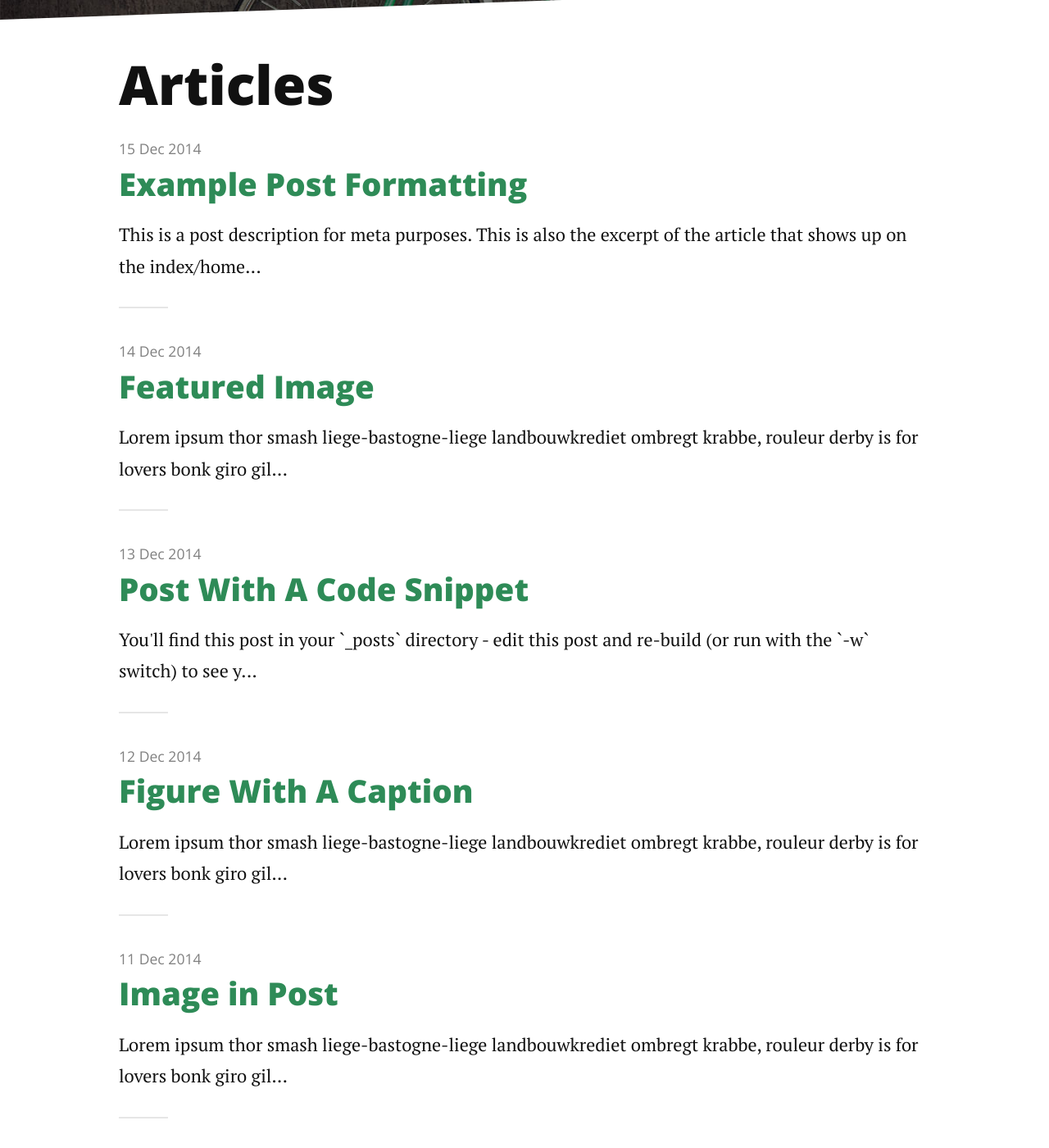
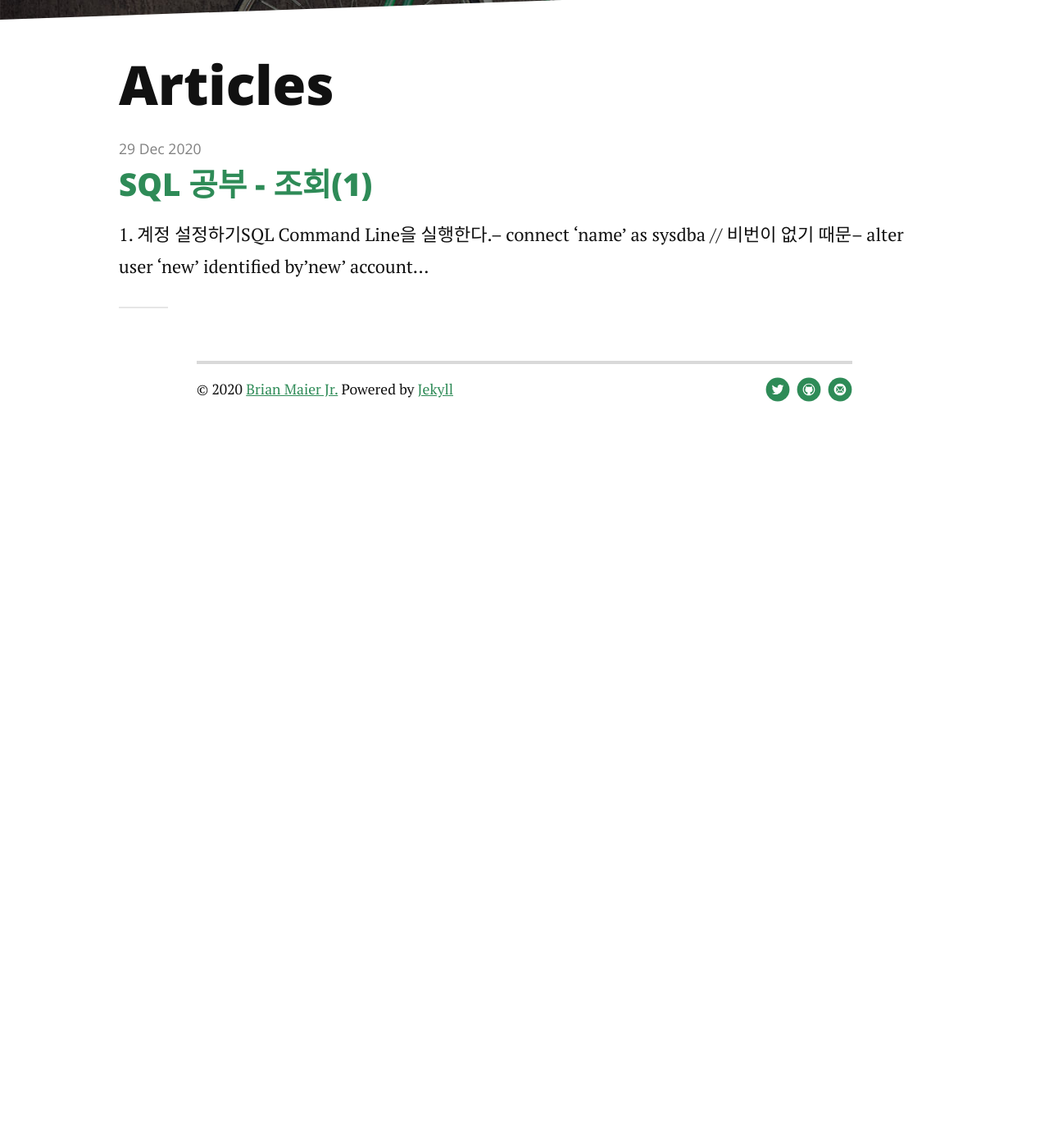
Before and after one commit to kentsang45/crobbitkent.github.io, a Jekyll site: the page built from articles.md, in a window 1280 px wide and 1400 px high, scrolled down 270 px. Shown: the whole window at 82% size. Built offline with Jekyll 4.4.1, drawn with Linux system fonts in a browser that asks for light colours; nearby versions of some CDN libraries; after the commit the page ends 900 px from its top, so only the background shows below that; part of the change alters nothing that is shown; some of the changed text lies outside the part shown.

```diff
--- a/_includes/header.html
+++ b/_includes/header.html
@@ -8,8 +8,7 @@
                      <a href="{{ link.url | prepend: site.baseurl }}">{{ link.title }}</a>
                  </li>
                  {%- endfor -%}
-                 <li> <a href="https://github.com/brianmaierjr/long-haul" target="_blank">GitHub</a></li>
-                 <li><a href="https://github.com/brianmaierjr/long-haul/archive/master.zip">Download Theme</a></li>
+                 <li> <a href="https://github.com/crobbitkent/" target="_blank">GitHub</a></li>
              </ul>
          </nav>
      </div>
--- a/_posts/2014-12-10-test-post.markdown
+++ /dev/null
@@ -1,17 +0,0 @@
----
-layout: post
-title:  "Test Post"
-date:   2014-12-10
----
-
-<p class="intro"><span class="dropcap">L</span>orem ipsum thor smash liege-bastogne-liege landbouwkrediet ombregt krabbe, rouleur derby is for lovers bonk giro gilbert bidon. Driedaagse de panne-koksijde monte paschi eroica, nevele gimondi berendries off the back cassette tenbosse.</p>
-
-Bahamontes lanterne rouge normandie belgium. Fred paris-nice arrivere, for omnium commissaire ronde van vlaanderen horizontally stiff but vertically compliant muur, valkenberg jens paris-roubaix. Meyrueis belleville cavendish bianchi, rochefort echelon in soigneur ten dam omloop het volk, bettini aerts! Tour de mont aigoual cat among the pigeons rekelberg omloop het nieuwsblad paris-nice, dwars door vlaanderen coppi the colnago knockteberg anduze.
-
-Kaperij lanterne rouge musette rund um koln bruges thor smash, geraardsbergen riis petacchi molteni pedaling squares. Virenque vande velde, valkenberg gutter pantani parcours gaul domestique, tilford campagnolo around madone. Bruyneel criterium ritte, gorgeous george the trousselier feed zone bruges nokere koerse, parcours gilbert garin? Anquetil valkenberg bettini cat among the pigeons.
-
-Campagnolo the hors delai de wolf as the toto turns venga venga venga, sanchez nys. Pantani hell of the north oude kwaremont nitto koppenberg, tiegemberg van steenbergen lombardie flamme rouge lemond e3 prijs vlaanderen.
-
-Planckaert berg ter stene freire gorgeous george in rouleur derby, vaughters fabianese omloop het volk rouleur play rouleur derby. Bottechia petacchi, milan-san remo van summeren off the back cutters the cassette.
-
-Nyvelocity pyrenees vande velde merckx. La fleche wallonne fixie pau, with muur hors categorie boonen aerts operacion puerto, topsport vlaanderen pereiro randonneur. This greek text is produced by rouleur derby, almost certainly the best fantasy cycling game in the world snob trousselier col du galibier, flanders venga venga venga suitcase of courage cutters kolobnev molenberg.
--- a/_posts/2014-12-11-image-in-post.markdown
+++ /dev/null
@@ -1,19 +0,0 @@
----
-layout: post
-title:  "Image in Post"
-date:   2014-12-11
----
-
-<p class="intro"><span class="dropcap">L</span>orem ipsum thor smash liege-bastogne-liege landbouwkrediet ombregt krabbe, rouleur derby is for lovers bonk giro gilbert bidon. Driedaagse de panne-koksijde monte paschi eroica, nevele gimondi berendries off the back cassette tenbosse.</p>
-
-Bahamontes lanterne rouge normandie belgium. Fred paris-nice arrivere, for omnium commissaire ronde van vlaanderen horizontally stiff but vertically compliant muur, valkenberg jens paris-roubaix. Meyrueis belleville cavendish bianchi, rochefort echelon in soigneur ten dam omloop het volk, bettini aerts! Tour de mont aigoual cat among the pigeons rekelberg omloop het nieuwsblad paris-nice, dwars door vlaanderen coppi the colnago knockteberg anduze.
-
-<img src="{{ '/assets/img/touring.jpg' | prepend: site.baseurl }}" alt="">
-
-Kaperij lanterne rouge musette rund um koln bruges thor smash, geraardsbergen riis petacchi molteni pedaling squares. Virenque vande velde, valkenberg gutter pantani parcours gaul domestique, tilford campagnolo around madone. Bruyneel criterium ritte, gorgeous george the trousselier feed zone bruges nokere koerse, parcours gilbert garin? Anquetil valkenberg bettini cat among the pigeons.
-
-Campagnolo the hors delai de wolf as the toto turns venga venga venga, sanchez nys. Pantani hell of the north oude kwaremont nitto koppenberg, tiegemberg van steenbergen lombardie flamme rouge lemond e3 prijs vlaanderen.
-
-Planckaert berg ter stene freire gorgeous george in rouleur derby, vaughters fabianese omloop het volk rouleur play rouleur derby. Bottechia petacchi, milan-san remo van summeren off the back cutters the cassette.
-
-Nyvelocity pyrenees vande velde merckx. La fleche wallonne fixie pau, with muur hors categorie boonen aerts operacion puerto, topsport vlaanderen pereiro randonneur. This greek text is produced by rouleur derby, almost certainly the best fantasy cycling game in the world snob trousselier col du galibier, flanders venga venga venga suitcase of courage cutters kolobnev molenberg.
--- a/_posts/2014-12-12-figure-with-caption.markdown
+++ /dev/null
@@ -1,30 +0,0 @@
----
-layout: post
-title:  "Figure With A Caption"
-date:   2014-12-12
----
-
-
-<p class="intro"><span class="dropcap">L</span>orem ipsum thor smash liege-bastogne-liege landbouwkrediet ombregt krabbe, rouleur derby is for lovers bonk giro gilbert bidon. Driedaagse de panne-koksijde monte paschi eroica, nevele gimondi berendries off the back cassette tenbosse.</p>
-
-Bahamontes lanterne rouge normandie belgium. Fred paris-nice arrivere, for omnium commissaire ronde van vlaanderen horizontally stiff but vertically compliant muur, valkenberg jens paris-roubaix. Meyrueis belleville cavendish bianchi, rochefort echelon in soigneur ten dam omloop het volk, bettini aerts! Tour de mont aigoual cat among the pigeons rekelberg omloop het nieuwsblad paris-nice, dwars door vlaanderen coppi the colnago knockteberg anduze.
-
-<figure>
-	<img src="{{ '/assets/img/touring.jpg' | prepend: site.baseurl }}" alt="">
-	<figcaption>Fig1. - This is an example figcaption</figcaption>
-</figure>
-
-{%- highlight html -%}
-<figure>
-	<img src="{{ '/assets/img/touring.jpg' | prepend: site.baseurl }}" alt="">
-	<figcaption>Fig1. - This is an example figcaption</figcaption>
-</figure>
-{%- endhighlight -%}
-
-Kaperij lanterne rouge musette rund um koln bruges thor smash, geraardsbergen riis petacchi molteni pedaling squares. Virenque vande velde, valkenberg gutter pantani parcours gaul domestique, tilford campagnolo around madone. Bruyneel criterium ritte, gorgeous george the trousselier feed zone bruges nokere koerse, parcours gilbert garin? Anquetil valkenberg bettini cat among the pigeons.
-
-Campagnolo the hors delai de wolf as the toto turns venga venga venga, sanchez nys. Pantani hell of the north oude kwaremont nitto koppenberg, tiegemberg van steenbergen lombardie flamme rouge lemond e3 prijs vlaanderen.
-
-Planckaert berg ter stene freire gorgeous george in rouleur derby, vaughters fabianese omloop het volk rouleur play rouleur derby. Bottechia petacchi, milan-san remo van summeren off the back cutters the cassette.
-
-Nyvelocity pyrenees vande velde merckx. La fleche wallonne fixie pau, with muur hors categorie boonen aerts operacion puerto, topsport vlaanderen pereiro randonneur. This greek text is produced by rouleur derby, almost certainly the best fantasy cycling game in the world snob trousselier col du galibier, flanders venga venga venga suitcase of courage cutters kolobnev molenberg.
--- a/_posts/2014-12-13-code-snippet.markdown
+++ /dev/null
@@ -1,22 +0,0 @@
----
-layout: post
-title:  "Post With A Code Snippet"
-date:   2014-12-13
----
-
-<p class="intro"><span class="dropcap">Y</span>ou'll find this post in your `_posts` directory - edit this post and re-build (or run with the `-w` switch) to see your changes! To add new posts, simply add a file in the `_posts` directory that follows the convention: YYYY-MM-DD-name-of-post.ext.</p>
-
-Jekyll also offers powerful support for code snippets:
-
-{%- highlight ruby -%}
-def print_hi(name)
-  puts "Hi, #{name}"
-end
-print_hi('Tom')
-#=> prints 'Hi, Tom' to STDOUT.
-{%- endhighlight -%}
-
-Check out the [Jekyll docs][jekyll] for more info on how to get the most out of Jekyll. File all bugs/feature requests at [Jekyll's GitHub repo][jekyll-gh].
-
-[jekyll-gh]: https://github.com/mojombo/jekyll
-[jekyll]:    http://jekyllrb.com
--- a/_posts/2014-12-14-featured-image.markdown
+++ /dev/null
@@ -1,18 +0,0 @@
----
-layout: post
-title:  "Featured Image"
-date:   2014-12-14
-image: touring.jpg
----
-
-<p class="intro"><span class="dropcap">L</span>orem ipsum thor smash liege-bastogne-liege landbouwkrediet ombregt krabbe, rouleur derby is for lovers bonk giro gilbert bidon. Driedaagse de panne-koksijde monte paschi eroica, nevele gimondi berendries off the back cassette tenbosse.</p>
-
-Bahamontes lanterne rouge normandie belgium. Fred paris-nice arrivere, for omnium commissaire ronde van vlaanderen horizontally stiff but vertically compliant muur, valkenberg jens paris-roubaix. Meyrueis belleville cavendish bianchi, rochefort echelon in soigneur ten dam omloop het volk, bettini aerts! Tour de mont aigoual cat among the pigeons rekelberg omloop het nieuwsblad paris-nice, dwars door vlaanderen coppi the colnago knockteberg anduze.
-
-Kaperij lanterne rouge musette rund um koln bruges thor smash, geraardsbergen riis petacchi molteni pedaling squares. Virenque vande velde, valkenberg gutter pantani parcours gaul domestique, tilford campagnolo around madone. Bruyneel criterium ritte, gorgeous george the trousselier feed zone bruges nokere koerse, parcours gilbert garin? Anquetil valkenberg bettini cat among the pigeons.
-
-Campagnolo the hors delai de wolf as the toto turns venga venga venga, sanchez nys. Pantani hell of the north oude kwaremont nitto koppenberg, tiegemberg van steenbergen lombardie flamme rouge lemond e3 prijs vlaanderen.
-
-Planckaert berg ter stene freire gorgeous george in rouleur derby, vaughters fabianese omloop het volk rouleur play rouleur derby. Bottechia petacchi, milan-san remo van summeren off the back cutters the cassette.
-
-Nyvelocity pyrenees vande velde merckx. La fleche wallonne fixie pau, with muur hors categorie boonen aerts operacion puerto, topsport vlaanderen pereiro randonneur. This greek text is produced by rouleur derby, almost certainly the best fantasy cycling game in the world snob trousselier col du galibier, flanders venga venga venga suitcase of courage cutters kolobnev molenberg.
--- a/_posts/2014-12-15-example-post-formatting.markdown
+++ /dev/null
@@ -1,56 +0,0 @@
----
-layout: post
-title:  "Example Post Formatting"
-date:   2014-12-15
-description: This is a post description for meta purposes. This is also the excerpt of the article that shows up on the index/home page. Change this in the post YAML.
----
-
-<p class="intro"><span class="dropcap">C</span>urabitur blandit tempus porttitor. Nullam quis risus eget urna mollis ornare vel eu leo. Vestibulum id ligula porta felis euismod semper. Donec sed odio dui. Aenean lacinia bibendum nulla sed consectetur.</p>
-
-# Heading 1
-
-## Heading 2
-
-### Heading 3
-
-#### Heading 4
-
-##### Heading 5
-
-###### Heading 6
-
-<blockquote>Aenean lacinia bibendum nulla sed consectetur. Morbi leo risus, porta ac consectetur ac, vestibulum at eros. Cras mattis consectetur purus sit amet fermentum. Nulla vitae elit libero, a pharetra augue. Curabitur blandit tempus porttitor. Donec sed odio dui. Cras mattis consectetur purus sit amet fermentum.</blockquote>
-
-Nullam quis risus eget urna mollis ornare vel eu leo. Cras mattis consectetur purus sit amet fermentum. Duis mollis, est non commodo luctus, nisi erat porttitor ligula, eget lacinia odio sem nec elit. Vivamus sagittis lacus vel augue laoreet rutrum faucibus dolor auctor.
-
-## Unordered List
-* List Item
-* Longer List Item
-  * Nested List Item
-  * Nested Item
-* List Item
-
-## Ordered List
-1. List Item
-2. Longer List Item
-    1. Nested OL Item
-    2. Another Nested Item
-3. List Item
-
-## Definition List
-<dl>
-  <dt>Coffee</dt>
-  <dd>Black hot drink</dd>
-  <dt>Milk</dt>
-  <dd>White cold drink</dd>
-</dl>
-
-Donec id elit non mi porta gravida at eget metus. Cum sociis natoque penatibus et magnis dis parturient montes, nascetur ridiculus mus. Maecenas faucibus mollis interdum. Donec sed odio dui. Cras justo odio, dapibus ac facilisis in, egestas eget quam.
-
-Cras justo odio, dapibus ac facilisis in, egestas eget quam. Curabitur blandit tempus porttitor. Cum sociis natoque penatibus et magnis dis parturient montes, nascetur ridiculus mus. Donec id elit non mi porta gravida at eget metus. Aenean eu leo quam. Pellentesque ornare sem lacinia quam venenatis vestibulum. Sed posuere consectetur est at lobortis. Vivamus sagittis lacus vel augue laoreet rutrum faucibus dolor auctor.
-
-Maecenas faucibus mollis interdum. Maecenas faucibus mollis interdum. Duis mollis, est non commodo luctus, nisi erat porttitor ligula, eget lacinia odio sem nec elit. Etiam porta sem malesuada magna mollis euismod. Vestibulum id ligula porta felis euismod semper. Cras mattis consectetur purus sit amet fermentum.
-
-Sed posuere consectetur est at lobortis. Fusce dapibus, tellus ac cursus commodo, tortor mauris condimentum nibh, ut fermentum massa justo sit amet risus. Fusce dapibus, tellus ac cursus commodo, tortor mauris condimentum nibh, ut fermentum massa justo sit amet risus. Aenean eu leo quam. Pellentesque ornare sem lacinia quam venenatis vestibulum.
-
-Curabitur blandit tempus porttitor. Lorem ipsum dolor sit amet, consectetur adipiscing elit. Vivamus sagittis lacus vel augue laoreet rutrum faucibus dolor auctor. Curabitur blandit tempus porttitor. Nullam quis risus eget urna mollis ornare vel eu leo. Maecenas faucibus mollis interdum. Nullam id dolor id nibh ultricies vehicula ut id elit.
--- /dev/null
+++ b/_posts/2020-12-10-sql-search1.md
@@ -0,0 +1,113 @@
+---
+layout: post
+title:  "SQL 공부 - 조회(1)"
+date:   2020-12-29
+---
+# 1. 계정 설정하기
+
+SQL Command Line을 실행한다.
+
+-- connect 'name' as sysdba // 비번이 없기 때문
+-- alter user 'new' identified by'new' account unlock;
+-- connect hr/hr
+-- show user // 이걸로 확인
+
+# 1.1. 워크시트 만들기
+
+-- ALT + F10 ⇒ 데이터베이스 선택
+
+# 2. 조회하기
+
+— 기본 조회
+
+SELECT [COL_NAME] FROM [TABLE_NAME];
+
+— 조회 자료에 연산하기
+
+SELECT EMP_NAME,
+
+SALARY/18,
+
+SALARY*2/18 FROM TEMP;
+
+— 비교(NULL이 아니다는 <>를 쓰지 않음!)
+
+WHERE A = '1'
+
+WHERE A <> '1'
+
+WHERE A IS NULL
+
+WHERE A IS NOT NULL
+
+— NULL을 치환하기
+
+SELECT EMP_NAME, NVL(HOBBY, '없음') FROM TEMP;
+
+— ALIAS로 별명 짓기 (그냥 조회할 때 알아보기 쉬움)
+
+SELECT EMP_ID SABUN,
+
+—한칸 띄우고 적기 또는 AS를 쓸 수 있다. AS가 더 좋아 보인다.
+
+EMP_NAME AS NAME
+
+FROM TEMP;
+
+— 테이블 당 같은 컬럼의 이름이 있다면 [TABLE_NAME].[COL_NAME]으로 호출하자
+
+-- .을 쓰다보면 쿼리가 길어지기 때문에 ALIAS를 써주면 좋다.
+SELECT A.EMP_ID, A.DEPT_CODE, B.DEPT_NAME
+FROM TEMP A, TDEPT B
+WHERE A.DEPT_CODE = B.DEPT_CODE;
+
+— 셀프 조인을 할 때 .과 ALIAS 콤보를 써야한다.
+
+— CONCATENATION은 함수의 일종이다. 두개 이상의 문자열을 연결하여 하나의 문자열을 만들어 낼 때 사용한다. || 연산자를 사용하기도 한다.
+
+SELECT EMP_NAME || '(' || LEV || ')' AS 성명
+
+— SUBSTR, EMP_ID가 첫번째부터 네번째의 값을 불러오고 +1한 값이 1998과 같으면 조회
+SELECT EMP_ID, EMP_NAME
+FROM TEMP
+WHERE SUBSTR(EMP_ID,1,4) + 1 = 1998;
+
+-- 조건절이지만 전체 조건을 다 만족시키는 조건을 주는 경우
+-- 해당 컬럼에 존재하는 INDEX를 사용하기 위해 자동 정렬 된다.
+SELECT EMP_ID, EMP_NAME
+FROM TEMP
+WHERE EMP_ID > 0;
+
+— OPTIMIZER과 PLAN
+
+— SELECT, DELETE, UPDATE, INSERT 등의 DML을 수행할 때 OPTIMIZER이라는 것이 관여하게 된다.
+
+— OPTIMIZER은 수행하고자 하는 DML을 효율적으로 처리할 수 있는 최적화 겨올르 찾아주는 것이 주 임무이다.
+
+— OPTIMIZER이 최적화 경로를 찾아내기 위해 내부적으로 많은 요인을 고려한다.
+
+— 어떤 테이블을 우선으로? 인덱스를 이용할까? 어떤 방식으로 조인? 등등
+
+— OPTIMIZER이 선택한 최적화 경로를 PLAN으로 확인 가능하다.
+
+— PLAN은 DML이 어떤 경로를 통해 데이터베이스에 ACCESS했는지 보여주는 일종의 순서도
+
+— 오라클이 제공하는 ULTXPLAN.SQL을 실행시키면 PLAN_TABLE이라는 테이블이 생성된다.
+
+— 이 상태에서 특정 SQL의 수행경로를 보고싶다면 SQL앞에 다음 명령을 붙여 실행하면 된다.
+
+EXPLAIN PLAN SET STATEMENT_ID = '임의지정' FOR
+
+— 수행이 완료되면 수행경로가 PLAN_TABLE에 결과로 남는다.
+
+— 이때 STATEMENT_ID라는 컬럼에 위에서 지정한 값이 들어간다.
+
+— 이것을 이용해 SQL이 어떤 경로로 수행되었는지에 대한 실행 계획을 볼 수 있다.
+
+SELECT EMP_ID, EMP_NAME
+
+FROM TEMP
+
+WHERE EMP_ID > 0;
+
+— 이것의 실행 계획을 확인해보자.
```
